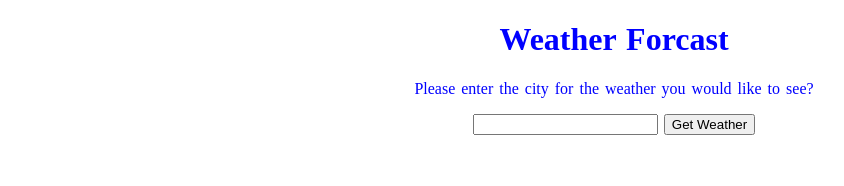
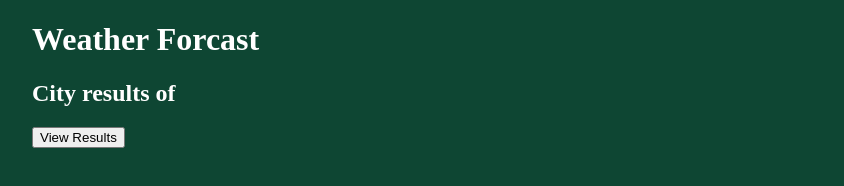
Before and after one commit to FumoSapian/Weather-API, a plain HTML site: page index.html in a window 1280 px wide. Shown: the whole page, without its empty margins (26-870 px from the left). Drawn offline with Linux system fonts and the light colour scheme.

Commit message:
Attempt at a weather API

```diff
--- a/index.html
+++ b/index.html
@@ -1,36 +1,21 @@
 <!DOCTYPE html>
-<!-- This is the style cs -->
-<style>
-    body {
-  color: blue;
-  text-align: center;
-  word-spacing: 2px;
-}
-</style>
-<!-- This is javascript data -->
-<script>
-  var APIKey = "29486e37c00244ed1968ad8b3f094df4";
-
-// Get Input Data
-  var weather = document.getElementById("weatherReport");
-  function getWeather() {
-  document.getElementById("cityWeather").submit();
-  var api_request = 'api.openweathermap.org/data/2.5/weather?q=(cityWeather)&appid=(APIKey)'
-}
-</script>
+<link rel="stylesheet" href="style.css">
+<script src="script.js"></script>
 <html lang="en">
 <head>
   <meta charset="UTF-8">
   <meta name="viewport" content="width=device-width, initial-scale=1.0">
-        <script src="script.js"></script>
 </head>
-<div class="header">
+<body>
+  <div class="banner">
   <h1> Weather Forcast </h1>
   </div>
+  <div class="results">
+    <h2>City results of </h2><h2 id="city_Weather"></h2>
+ </div>
+  <div class="weather" id="weatherReport">
+  <button type="submit" name="submitButton" value="Submit city" id="cityWeather" onclick="apiCall()">View Results</button>
+  </div>
+</body>
 
-  <div class="weather" id="weatherReport">
-  <p>Please enter the city for the weather you would like to see? </p>
-  <input type="text" id="cityWeather" name="city">
-  <input type="submit" value="Get Weather">
-   </div>
 </html>
--- /dev/null
+++ b/script.js
@@ -0,0 +1,7 @@
+var APIKey = "29486e37c00244ed1968ad8b3f094df4";
+
+function apiCall(){
+  const userInput = prompt("Please enter the city whose weather you would like to view ?");
+  let api_request = 'api.openweathermap.org/data/2.5/weather?q=$' + userInput + '&appid' + APIKey;
+  window.alert(api_request)
+}
--- /dev/null
+++ b/style.css
@@ -0,0 +1,9 @@
+body{
+    padding-left: 50px;
+    margin-top: auto;
+    background-color: rgb(14, 70, 51);
+    color: white;
+}
+banner{
+    background-color: coral;
+}
```
Lines whose indentation alone changed are shown as unchanged.
